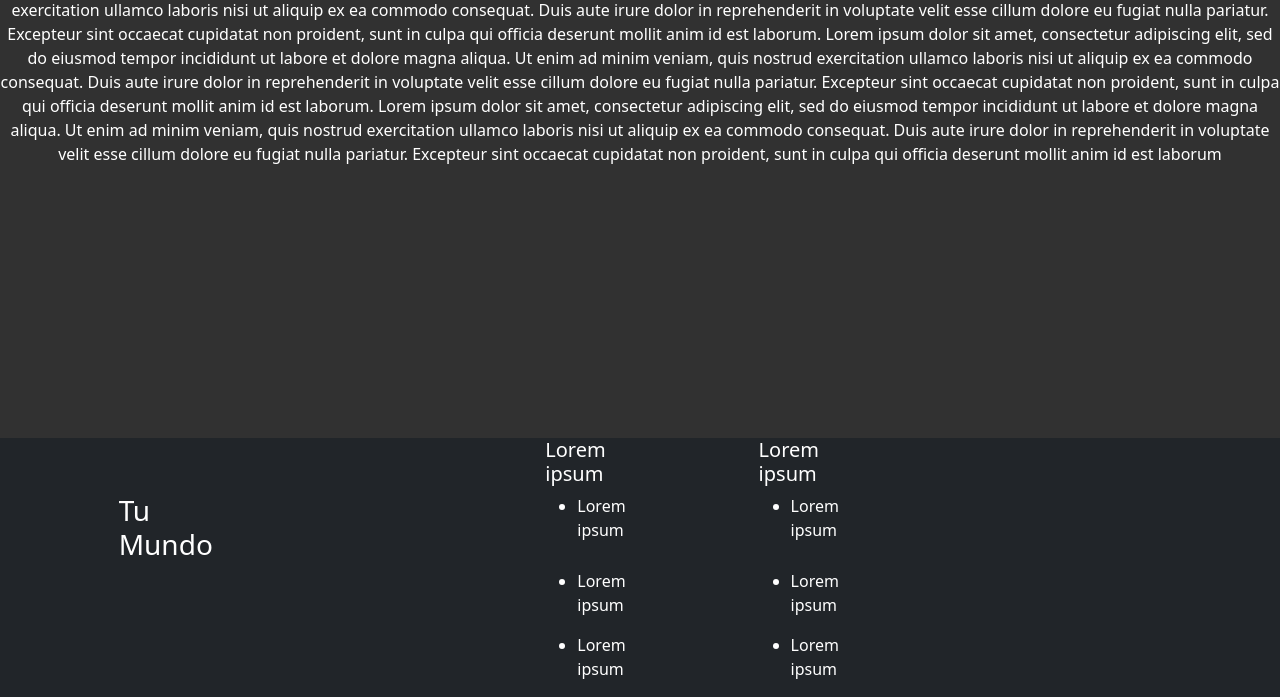
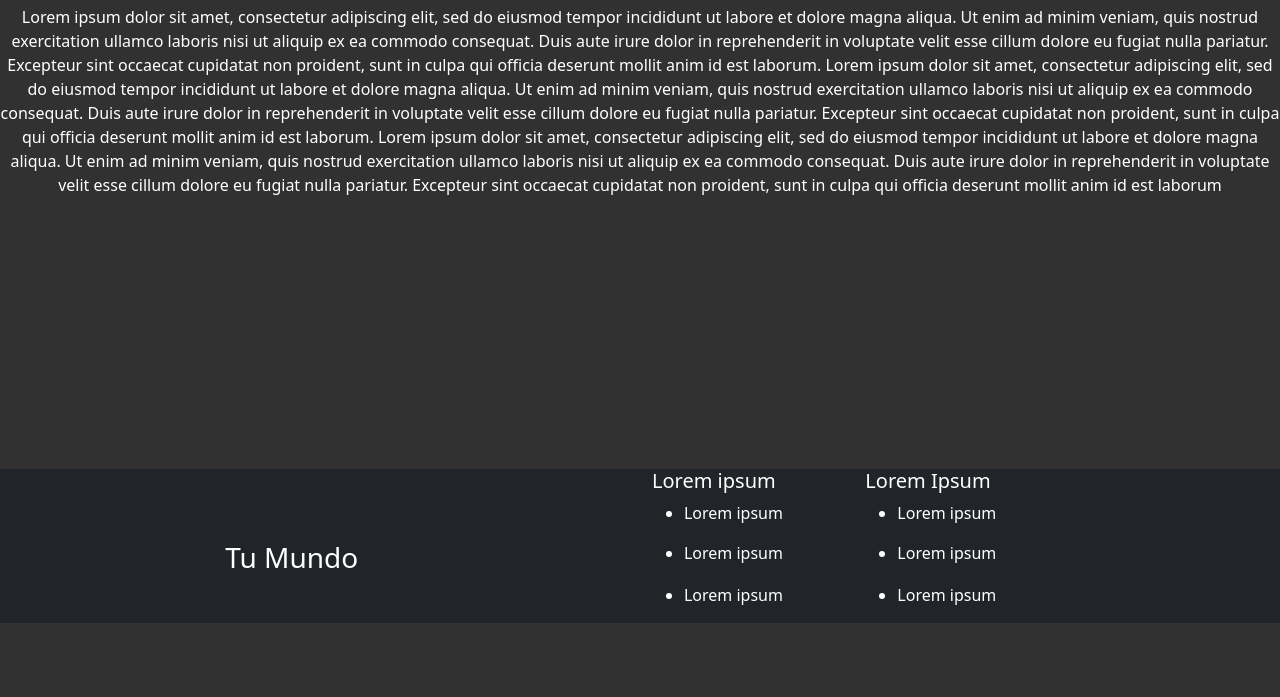
Before and after one commit to AugustoBarrios/Pagina-Gamer-Barrios, a plain HTML site: page index.html in a window 1280 px wide. Shown: the part 609-1306 px from the top of the page. After the commit the page ends 1232 px from the top, so only its background shows below. Drawn offline with Linux system fonts and the light colour scheme.

Commit message:
Proyecto gamer

```diff
--- a/index.html
+++ b/index.html
@@ -119,67 +119,53 @@
 <footer class="bg-dark text-white">
   <nav class="container-fluid">
       <div class="row">
-          <div class="col-1"></div>
-          <div class="col-1"></div>
-          <div class="col-1"></div>
-          <div class="col-1"></div>
-          <div class="col-1"></div>
-          <div class="col-1"><h5>Lorem ipsum</h5></div>
-          <div class="col-1"></div>
-          <div class="col-1"><h5>Lorem ipsum</h5></div>
-          <div class="col-1"></div>
-          <div class="col-1"></div>
-          <div class="col-1"></div>
-          <div class="col-1"></div>
+        <div class="col-2"></div>
+        <div class="col-2"></div>
+        <div class="col-2"></div>
+        <div class="col-2"><h5>Lorem ipsum</h5></div>
+        <div class="col-2"><h5>Lorem Ipsum</h5></div>
+        <div class="col-2"></div>
       </div>
   </nav>
   <nav class="container-fluid">
       <div class="row">
-          <div class="col-1"></div>
-          <div class="col-1"><h3>Tu Mundo</h3></div>
-          <div class="col-1"></div>
-          <div class="col-1"></div>
-          <div class="col-1"></div>
-          <div class="col-1"><a href="#" style="text-decoration: none; color: white;"><ul><li>Lorem ipsum</li></ul></a></div>
-          <div class="col-1"></div>
-          <div class="col-1"><a href="#" style="text-decoration: none; color: white;"><ul><li>Lorem ipsum</li></ul></a></div>
-          <div class="col-1"></div>
-          <div class="col-1"></div>
-          <div class="col-1"></div>
-          <div class="col-1"></div>
+        <div class="col-2"></div>
+        <div class="col-2"></div>
+        <div class="col-2"></div>
+        <div class="col-2"><a href="#" style="text-decoration: none; color: white;"><ul><li>Lorem ipsum</li></ul></a></div>
+        <div class="col-2"><a href="#" style="text-decoration: none; color: white;"><ul><li>Lorem ipsum</li></ul></a></div>
+        <div class="col-2"></div>
       </div>
   </nav>
   <nav class="container-fluid">
       <div class="row">
-          <div class="col-1"></div>
-          <div class="col-1"></div>
-          <div class="col-1"></div>
-          <div class="col-1"></div>
-          <div class="col-1"></div>
-          <div class="col-1"><a href="#" style="text-decoration: none; color: white;"><ul><li>Lorem ipsum</li></ul></a></div>
-          <div class="col-1"></div>
-          <div class="col-1"><a href="#" style="text-decoration: none; color: white;"><ul><li>Lorem ipsum</li></ul></a></div>
-          <div class="col-1"></div>
-          <div class="col-1"></div>
-          <div class="col-1"></div>
-          <div class="col-1"></div>
+        <div class="col-2"></div>
+        <div class="col-2"><h3>Tu Mundo</h3></div>
+        <div class="col-2"></div>
+        <div class="col-2"><a href="#" style="text-decoration: none; color: white;"><ul><li>Lorem ipsum</li></ul></a></div>
+        <div class="col-2"><a href="#" style="text-decoration: none; color: white;"><ul><li>Lorem ipsum</li></ul></a></div>
+        <div class="col-2"></div>
       </div>
   </nav>
   <nav class="container-fluid">
       <div class="row">
-          <div class="col-1"></div>
-          <div class="col-1"></div>
-          <div class="col-1"></div>
-          <div class="col-1"></div>
-          <div class="col-1"></div>
-          <div class="col-1"><a href="#" style="text-decoration: none; color: white;"><ul><li>Lorem ipsum</li></ul></a></div>
-          <div class="col-1"></div>
-          <div class="col-1"><a href="#" style="text-decoration: none; color: white;"><ul><li>Lorem ipsum</li></ul></a></div>
-          <div class="col-1"></div>
-          <div class="col-1"></div>
-          <div class="col-1"></div>
-          <div class="col-1"></div>
+          <div class="col-2"></div>
+          <div class="col-2"></div>
+          <div class="col-2"></div>
+          <div class="col-2"><a href="#" style="text-decoration: none; color: white;"><ul><li>Lorem ipsum</li></ul></a></div>
+          <div class="col-2"><a href="#" style="text-decoration: none; color: white;"><ul><li>Lorem ipsum</li></ul></a></div>
+          <div class="col-2"></div>
       </div>
   </nav>
+  <nav class="container-fluid">
+    <div class="row">
+        <div class="col-2"></div>
+        <div class="col-2"></div>
+        <div class="col-2"></div>
+        <div class="col-2"></div>
+        <div class="col-2"></div>
+        <div class="col-2"></div>
+    </div>
+</nav>
 </footer>
 </html>
```
Also changed, not shown: asetss/carrusel-mandos.jpg, asetss/carrusel-pantallas.jpg, asetss/carrusel-stream.jpg.
